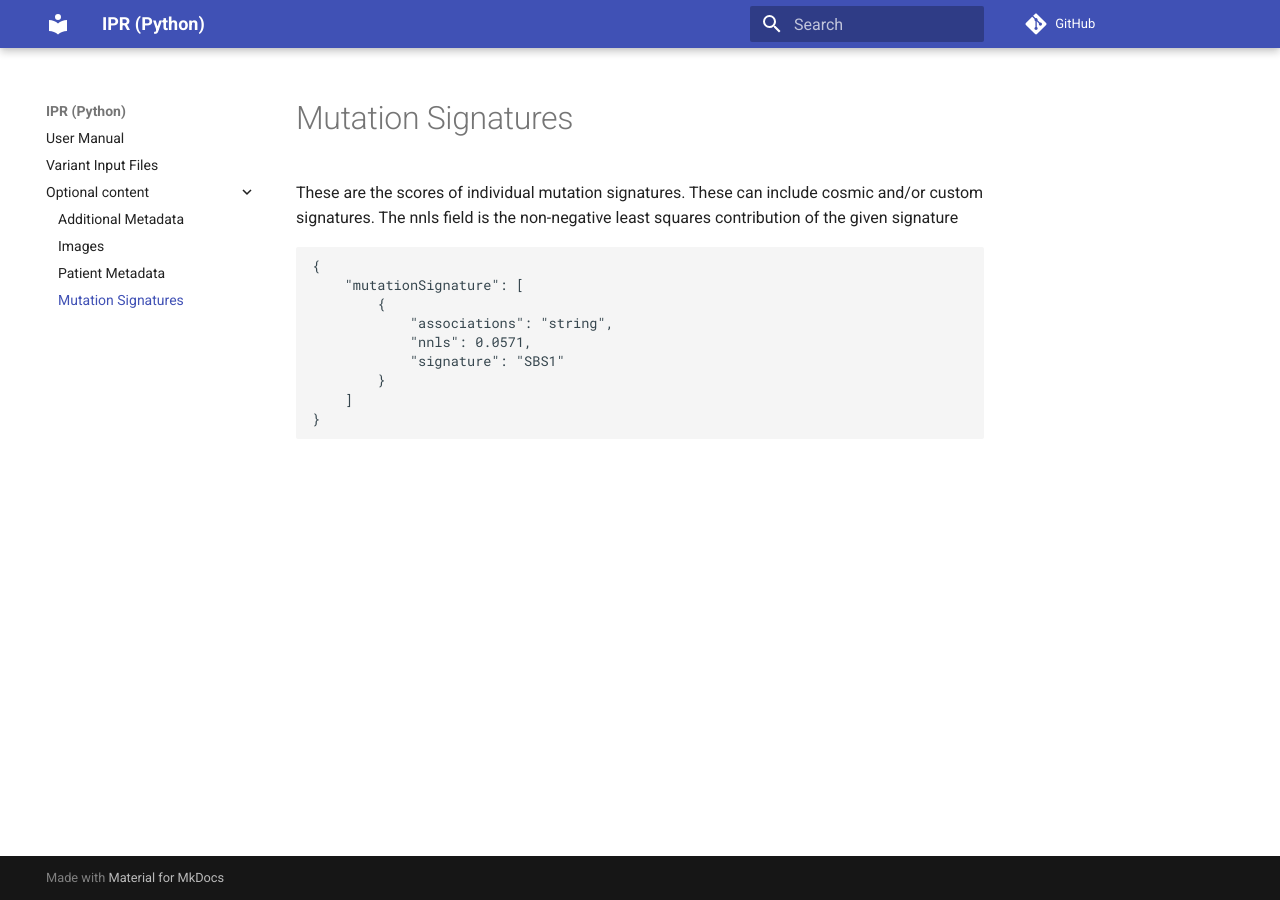
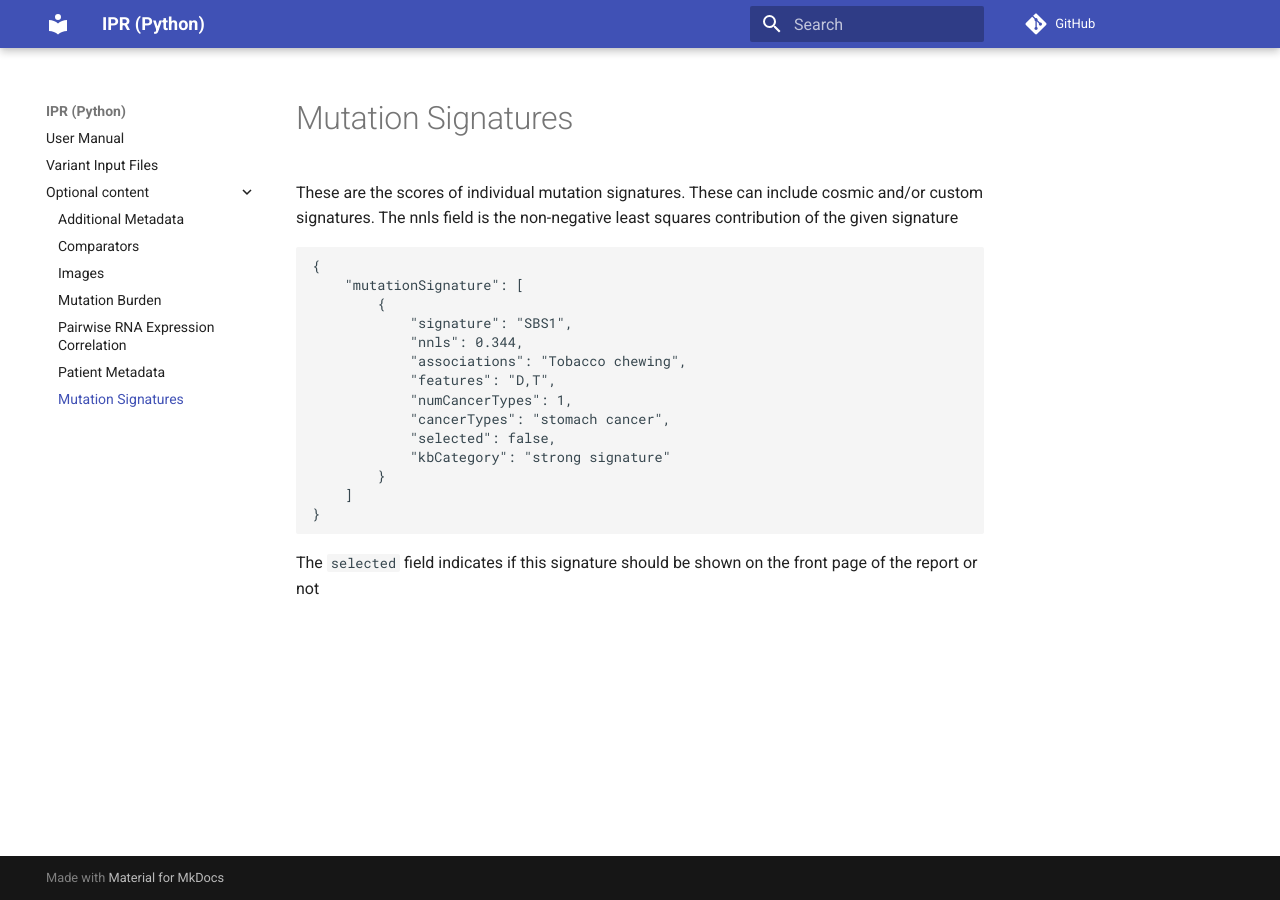
Before and after one commit to bcgsc/pori_ipr_python, an MkDocs documentation site: the page built from docs/optional_content/signature.md, in a window 1280 px wide. Built offline with MkDocs 1.6.1 and Material for MkDocs 9.7.7, drawn with Linux system fonts in a browser that asks for light colours; comment, search, counter and statistics services are not loaded.

Commit message:
Add docs for new inputs

````diff
--- a/docs/optional_content/signature.md
+++ b/docs/optional_content/signature.md
@@ -7,10 +7,18 @@ signatures. The nnls field is the non-negative least squares contribution of the
 {
     "mutationSignature": [
         {
-            "associations": "string",
-            "nnls": 0.0571,
-            "signature": "SBS1"
+            "signature": "SBS1",
+            "nnls": 0.344,
+            "associations": "Tobacco chewing",
+            "features": "D,T",
+            "numCancerTypes": 1,
+            "cancerTypes": "stomach cancer",
+            "selected": false,
+            "kbCategory": "strong signature"
         }
     ]
 }
 ```
+
+The `selected` field indicates if this signature should be shown on the front page of the report or
+not
````
Also changed, not shown: docs/optional_content/comparators.md (added, +47 -0 lines), docs/optional_content/images.md (+3 -1 lines), docs/optional_content/index.md (+4 -1 lines), docs/optional_content/mutation_burden.md (added, +23 -0 lines), docs/optional_content/pairwise_expression.md (added, +22 -0 lines).
